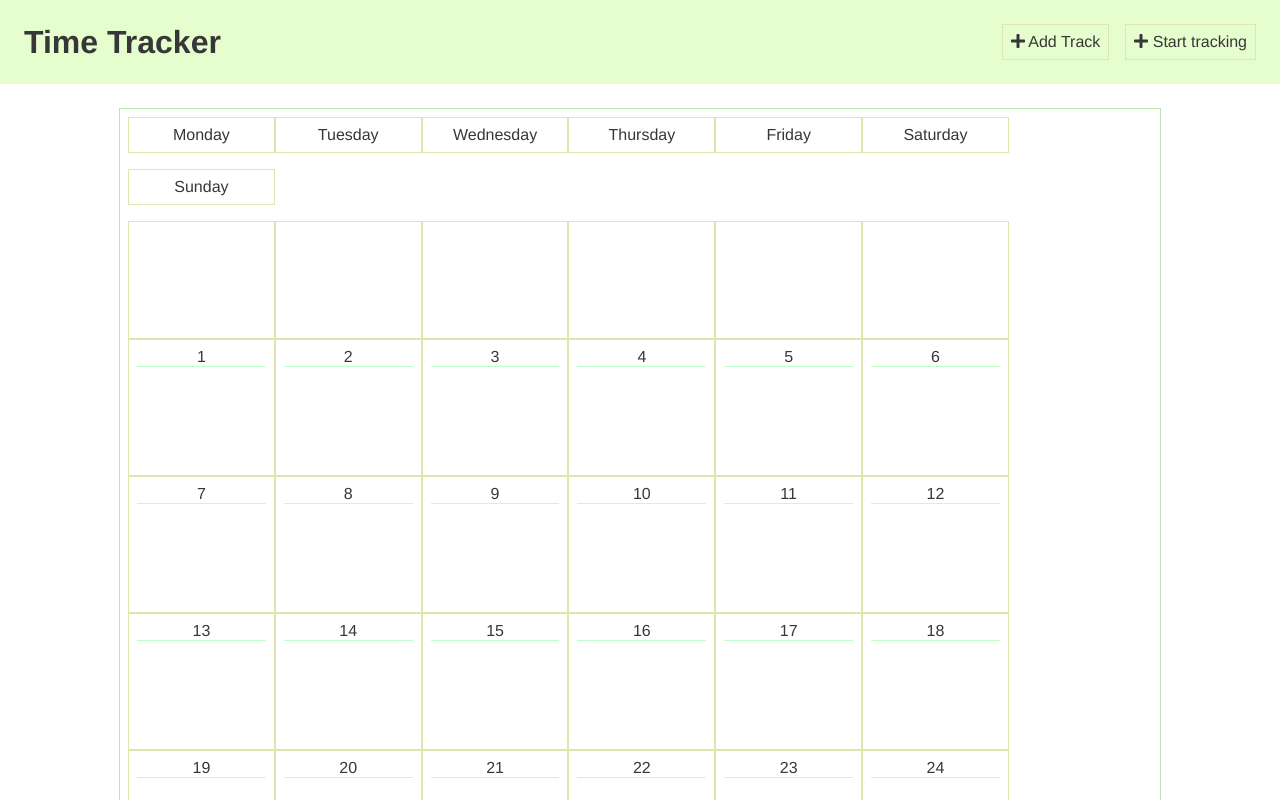
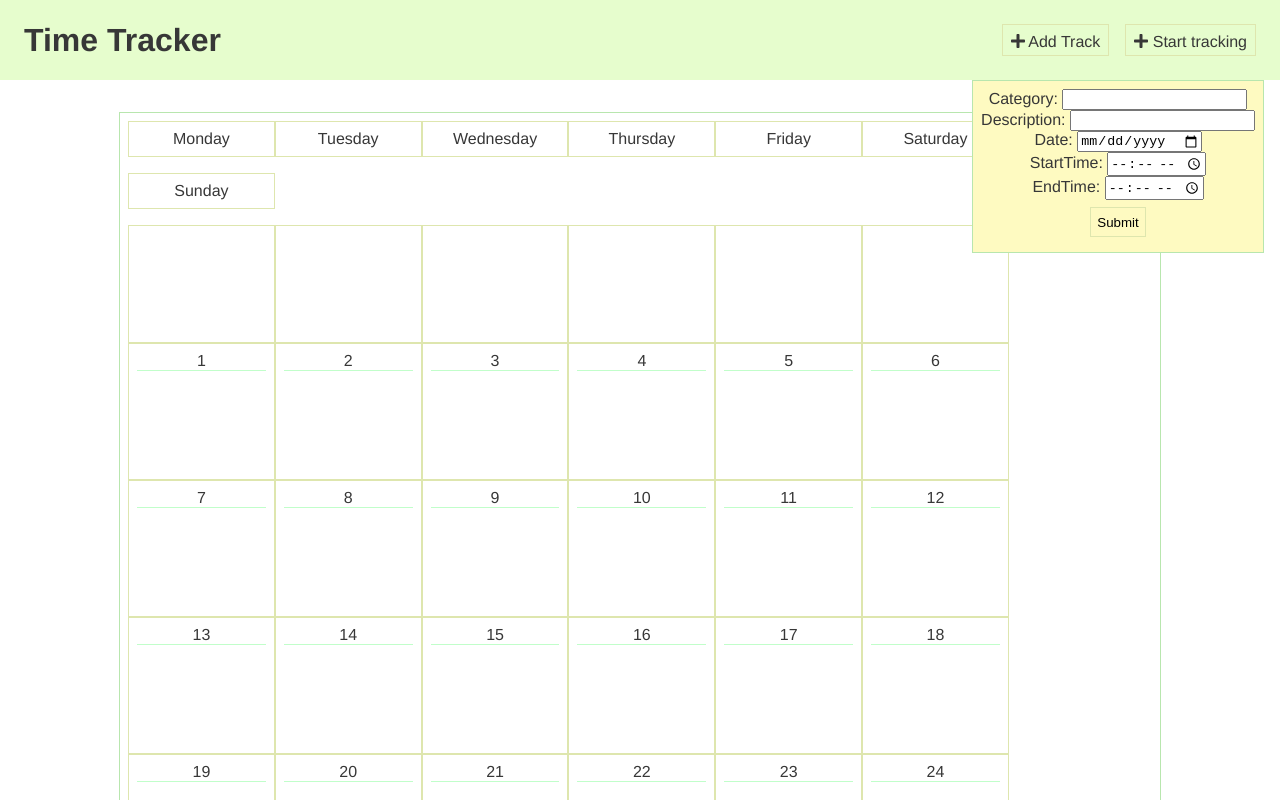
Before and after one commit to kresch28/VuePWA, a Vue app: page / in a window 1280 px wide. Both pictures are taken after a click on the element "Add Track". Shown: the top 800 px of the page. Built offline with nearby package versions, Linux system fonts and the light colour scheme.

Commit message:
added implementation for adding new tracks via Add Track input form and via Start/Stop tracking button

```diff
--- a/src/App.vue
+++ b/src/App.vue
@@ -34,30 +34,33 @@
         version: JSON.stringify(require('../package.json').version).replace(/"/g, ""), // same as for the project title
         teamMembers: ['Katharina Resch', 'Matthias Köttritsch'],
 
-        tracks: [],
-        currentlyRecordingTrack: null,
         recording: false,
 
         currentLanguage: "eng",
       }
     },
+    computed: {
+        tracks() {
+          return this.$store.state.tracks;
+		},
+        currentTrack() {
+          return this.$store.state.currentlyEnteringTrack;
+		}
+    },
     methods: {
-      startNewTrack() {
+      startNewTrack(category) {
+        console.debug("Starting a new track");
         this.recording = true;
-        this.currentlyRecordingTrack = { "date": new Date(), "startTime": new Date(), "endTime": null, "category": "Musteraufgabe", "description": "Muster Muster Muster" };
+        this.currentTrack.date = new Date();
+        this.currentTrack.startTime = new Date();
+        this.currentTrack.category = category;
       },
       stopRecording() {
+        console.debug("Stop tracking and persisting data");
         this.recording = false;
-        this.currentlyRecordingTrack.endTime = new Date();
-        this.tracks.push(this.currentlyRecordingTrack);
-
-        /*
-        this.month.forEach(day => {
-          if (day.number === this.currentlyRecordingTrack.startTime.getDate()) { day.tracksOfThisDay.push(this.currentlyRecordingTrack); }
-        });
-        */
-
-        this.currentlyRecordingTrack = null;
+        this.currentTrack.endTime = new Date();
+        this.$store.commit('addTrack', this.currentTrack);
+        this.$store.commit('resetCurrentTrack');
       },
     }
   }
@@ -76,13 +79,27 @@
     -moz-osx-font-smoothing: grayscale;
     text-align: center;
     color: $primaryTextColor;
-    margin-top: 60px;
+    margin-top: $headerHeight;
 
     min-height: 100vh;
   }
 
   .spacerForHeader {
     padding-top: 3em;
+  }
+
+  .button {
+    border: solid 1px $tertiaryAccentColor;
+    padding: 0.5em;
+    margin: 0.5em;
+    cursor: pointer;
+    background-color: transparent;
+
+    transition: 0.25s ease;
+
+    &:hover {
+      background-color: $tertiaryAccentColor;
+    }
   }
 
 
--- a/src/components/Calender/Day.vue
+++ b/src/components/Calender/Day.vue
@@ -4,7 +4,7 @@
 			{{ day.number }}
 		</div>
 		<div class="DayDescription">
-			<Track v-for="track in tracks" v-bind:track="track" v-bind:key="track" v-bind:short-form="true" />
+			<Track v-for="track in tracks" v-bind:track="track" v-bind:key="track.id" v-bind:short-form="true" />
 		</div>
 	</div>
 </template>
--- /dev/null
+++ b/src/components/FormTest.vue
@@ -0,0 +1,98 @@
+<template>
+	<div class="FormContainer">
+		<form method="post" @submit.prevent="enterTrack">
+			<div class="InputCombo">
+				<label for="Category">Category: </label>
+				<input type="text" id="Category" v-model="form.category">
+				<button class="button" id="SubmitButtonSmall" v-if="small">Start</button>
+			</div>
+			<div v-if="!small">
+				<div class="InputCombo">
+					<label for="Description">Description: </label>
+					<input type="text" id="Description" v-model="form.description">
+				</div>
+				<div class="InputCombo">
+					<label for="Date">Date: </label>
+					<input type="date" id="Date" v-model="form.date">
+				</div>
+				<div class="InputCombo">
+					<label for="StartTime">StartTime: </label>
+					<input type="time" id="StartTime" v-model="form.startTime">
+				</div>
+				<div class="InputCombo">
+					<label for="EndTime">EndTime: </label>
+					<input type="time" id="EndTime" v-model="form.endTime">
+				</div>
+			</div>
+			<div class="InputCombo">
+				<label for="SubmitButton"></label>
+				<button class="button" type="submit" id="SubmitButton" v-if="!small">Submit</button>
+			</div>
+		</form>
+	</div>
+</template>
+
+<script>
+	import {Form} from "../form";
+
+	export default {
+		name: 'FormTest',
+		props: {
+			small: Boolean
+		},
+		data ()
+		{
+			return {
+				form: new Form(),
+			}
+		},
+		computed: {
+			currentTrack ()
+			{
+				return this.$store.state.currentlyEnteringTrack;
+			}
+		},
+		methods: {
+			enterTrack ()
+			{
+				if (this.small)
+				{
+					this.$emit('startTracking', this.form.category);
+					this.form = new Form(this.currentTrack);
+					return;
+				}
+
+				let originalDateString = this.form.date;
+				this.form.date = new Date(originalDateString);
+				this.form.startTime = new Date(originalDateString + " " + this.form.startTime);
+				this.form.endTime = new Date(originalDateString + " " + this.form.endTime);
+
+				this.$store.commit('addTrack', this.form);
+				this.form = new Form(this.currentTrack);
+			}
+		},
+		mounted ()
+		{
+			this.form = new Form(this.currentTrack);
+			// console.log(new Date().toLocaleDateString().slice(0, 10));
+			// document.getElementById('Date').valueAsDate = new Date().toLocaleDateString().slice(0, 10);
+		}
+	}
+</script>
+
+<!-- Add "scoped" attribute to limit CSS to this component only -->
+<style scoped lang="scss">
+	@import "./src/scss/variables";
+
+	.FormContainer {
+		position: absolute;
+		top: $headerHeight;
+		right: 0;
+
+		background-color: $quinaryAccentColor;
+		border: solid 1px $secondaryAccentColor;
+
+		padding: 0.5em;
+		margin: 1em;
+	}
+</style>
--- a/src/components/Header.vue
+++ b/src/components/Header.vue
@@ -3,20 +3,41 @@
         <div class="Header Header--small">
             <h1>{{ pageTitle }}</h1>
             <div class="Options">
-                <p class="button buttonAdd"><font-awesome-icon icon="plus" /> Add Track</p>
-                <p class="button buttonAdd" @click="$emit('startTracking')" v-if="!$parent.$data.recording"><font-awesome-icon icon="plus" /> Start tracking</p>
+                <p class="button buttonAdd" @click="showForm(false)"><font-awesome-icon icon="plus" /> Add Track</p>
+                <p class="button buttonAdd" @click="showForm(true)" v-if="!$parent.$data.recording"><font-awesome-icon icon="plus" /> Start tracking</p>
                 <p class="button buttonStop" @click="$emit('stopTracking')" v-else><font-awesome-icon icon="minus" /> Stop tracking</p>
+
+                <FormTest v-bind:small="onlyEnteringTitle" v-if="enteringData" v-on:startTracking="startTracking" />
             </div>
         </div>
     </header>
 </template>
 
 <script>
+    import FormTest from "./FormTest";
     export default {
         name: 'Header',
+        components: {FormTest},
         props: {
             pageTitle: String,
+            enteringData: Boolean,
+            onlyEnteringTitle: Boolean
         },
+        methods: {
+            showForm(showSmallForm = false) {
+                if (!(this.onlyEnteringTitle !== showSmallForm && this.enteringData)) { this.enteringData = !this.enteringData; }
+                this.onlyEnteringTitle = showSmallForm;
+            },
+            startTracking(category) {
+                console.debug("Starting a new track in the header with category " + category);
+                this.$emit('startTracking', category); // This seems a little dirty to me, but I don't know how to pass the event on to the next parent otherwise
+                this.enteringData = false;
+            },
+        },
+        mounted () {
+            this.enteringData = false;
+            this.onlyEnteringTitle = false;
+        }
     }
 </script>
 
@@ -31,6 +52,10 @@
         width: 100%;
         left: 0;
         top: 0;
+    }
+
+    .Header {
+        height: $headerHeight !important;
     }
 
     .Header, .Options {
@@ -49,20 +74,6 @@
         font-size: 0.8em;
     }
 
-    .button {
-        border: solid 1px $tertiaryAccentColor;
-        padding: 0.5em;
-        margin: 0.5em;
-        cursor: pointer;
-        background-color: transparent;
-
-        transition: 0.25s ease;
-
-        &:hover {
-            background-color: $tertiaryAccentColor;
-        }
-    }
-
     h1 {
         margin: auto 0.5em;
         display: flex;
--- a/src/components/TracksDebugOutput.vue
+++ b/src/components/TracksDebugOutput.vue
@@ -1,9 +1,9 @@
 <template>
 	<div class="TracksWrapper">
 		<h2>Tracks</h2>
-		<Track v-for="track in tracks" v-bind:track="track" v-bind:key="track" />
+		<Track v-for="track in tracks" v-bind:track="track" v-bind:key="track.id" />
 		<ul>
-			<li v-for="track in tracks" v-bind:key="track">{{ track }}</li>
+			<li v-for="track in tracks" v-bind:key="track.id">{{ track }}</li>
 		</ul>
 	</div>
 </template>
--- a/src/form.js
+++ b/src/form.js
@@ -1,3 +1,4 @@
+
 window.axios = require('axios');
 
 export class Form {
--- a/src/main.js
+++ b/src/main.js
@@ -4,6 +4,7 @@ import { library } from '@fortawesome/fontawesome-svg-core'
 import {faMinus, faUserSecret, faPlus} from '@fortawesome/free-solid-svg-icons'
 import { FontAwesomeIcon } from '@fortawesome/vue-fontawesome'
 import './registerServiceWorker'
+import {store} from './store'
 
 library.add(faUserSecret);
 library.add(faPlus);
@@ -15,4 +16,5 @@ Vue.config.productionTip = false;
 
 new Vue({
   render: h => h(App),
+  store
 }).$mount('#app');
--- a/src/scss/variables.scss
+++ b/src/scss/variables.scss
@@ -16,3 +16,7 @@ $inverseTextColor: #c8c8c8; // Testfarbe; darf gerne geändert werden
 $scrollbarBackgroundColor: #CFD8DC;
 $scrollbarColor: #90A4AE;
 $scrollbarWidth: 12px;
+
+
+
+$headerHeight: 4em;
--- /dev/null
+++ b/src/store.js
@@ -0,0 +1,32 @@
+
+import Vue from 'vue'
+import Vuex from 'vuex'
+
+Vue.use(Vuex);
+
+export const store = new Vuex.Store({
+	state: {
+		id: 0,
+		tracks: [],
+		currentlyEnteringTrack: { date: new Date(), startTime: null, endTime: new Date(), category: "", description: "" },
+		emptyTrack: { date: new Date(), startTime: null, endTime: new Date(), category: "", description: "" },
+	},
+	mutations: {
+		//addTrack(state, category, startTime, date = new Date(), endTime = new Date(), description = "") {
+		addTrack(state, data) {
+			state.tracks.push({ id: state.id++, date: data.date, startTime: data.startTime, endTime: data.endTime, category: data.category, description: data.description });
+		},
+		updateCurrentTrack(state, data) {
+			state.currentlyEnteringTrack = data;
+		},
+		resetCurrentTrack(state) {
+			state.currentlyEnteringTrack = state.emptyTrack;
+		}
+
+		// TODO: make the tracks editable
+	},
+	getters: {
+		tracks: state => state.tracks,
+		currentlyEnteringTrack: state => state.currentlyEnteringTrack
+	}
+});
```
Also changed, not shown: package.json (+14 -5 lines), src/components/HelloWorld.vue (deleted, +0 -58 lines), .babelrc, 2 other files (tests, documents, lock files or other folders).
